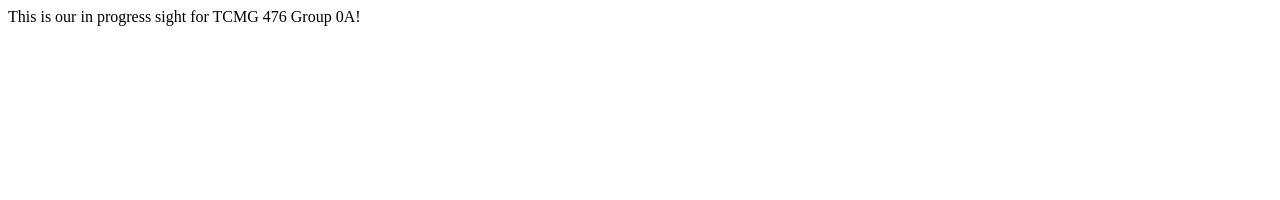
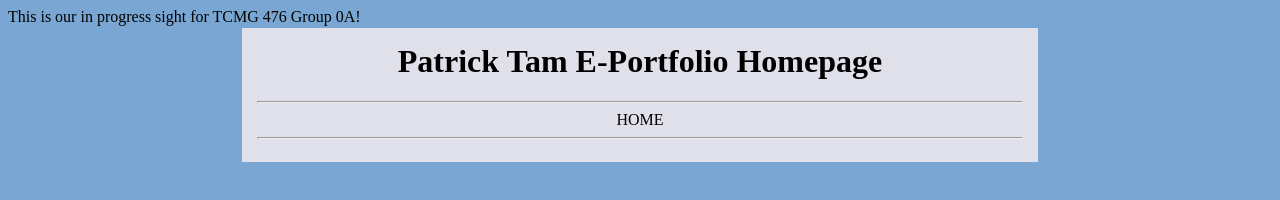
Before and after one commit to patr-tam/patr-tam.github.io, a plain HTML site: page index.html in a window 1280 px wide. Drawn offline with Linux system fonts and the light colour scheme.

Commit message:
Added website template

```diff
--- a/index.html
+++ b/index.html
@@ -1 +1,22 @@
 This is our in progress sight for TCMG 476 Group 0A!
+
+
+<head>
+<title>TCMG 476 Group 0A Website!</title>
+<!-- created by: Belair Albahagwi, George Coronado,Jose Nerio, Luke Snavely, Patrick TamO -->
+</head>
+
+<body>
+<body bgcolor="#79a6d2">
+<table align="center" width = "800px" cellpadding="15px">
+<tr>
+<td bgcolor="#e0e0eb">
+<b><center><h1 style="color:black">Patrick Tam E-Portfolio Homepage</b><center></h1>
+<hr /> <!----------------------->
+<CENTER> <a>HOME</a>  <a href="gallery.html">
+<hr /> <!----------------------->
+
+</td>
+</tr>
+</table>
+</body>
```
